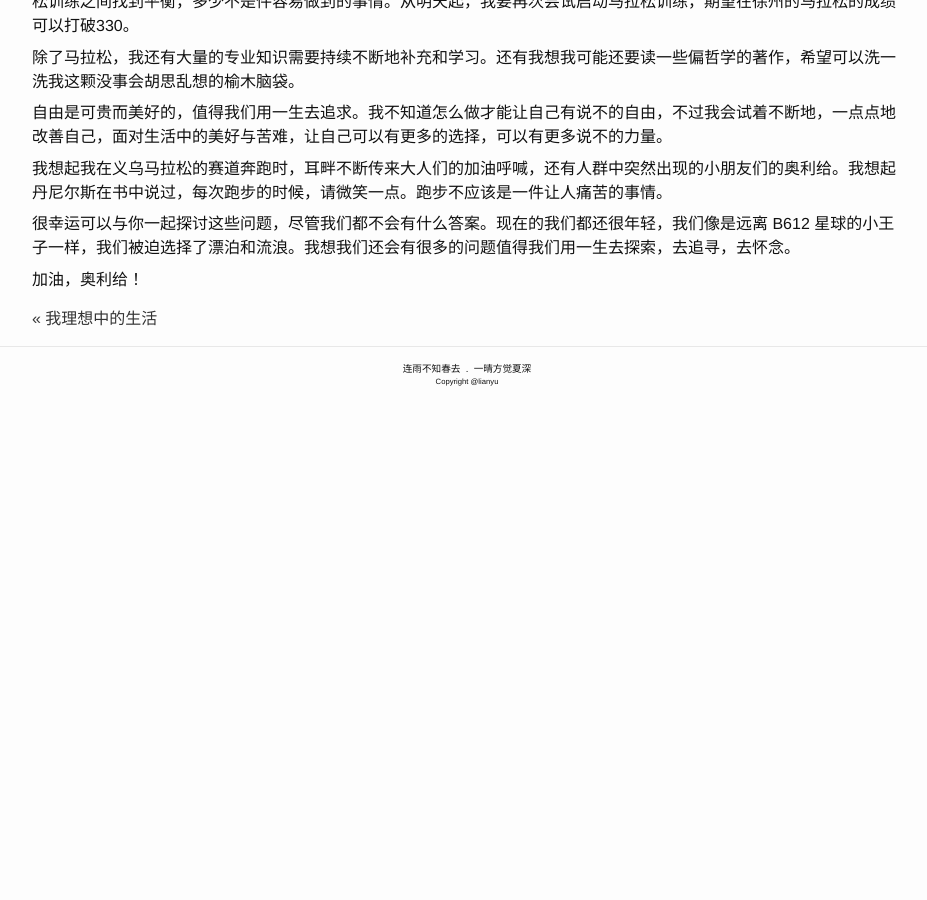
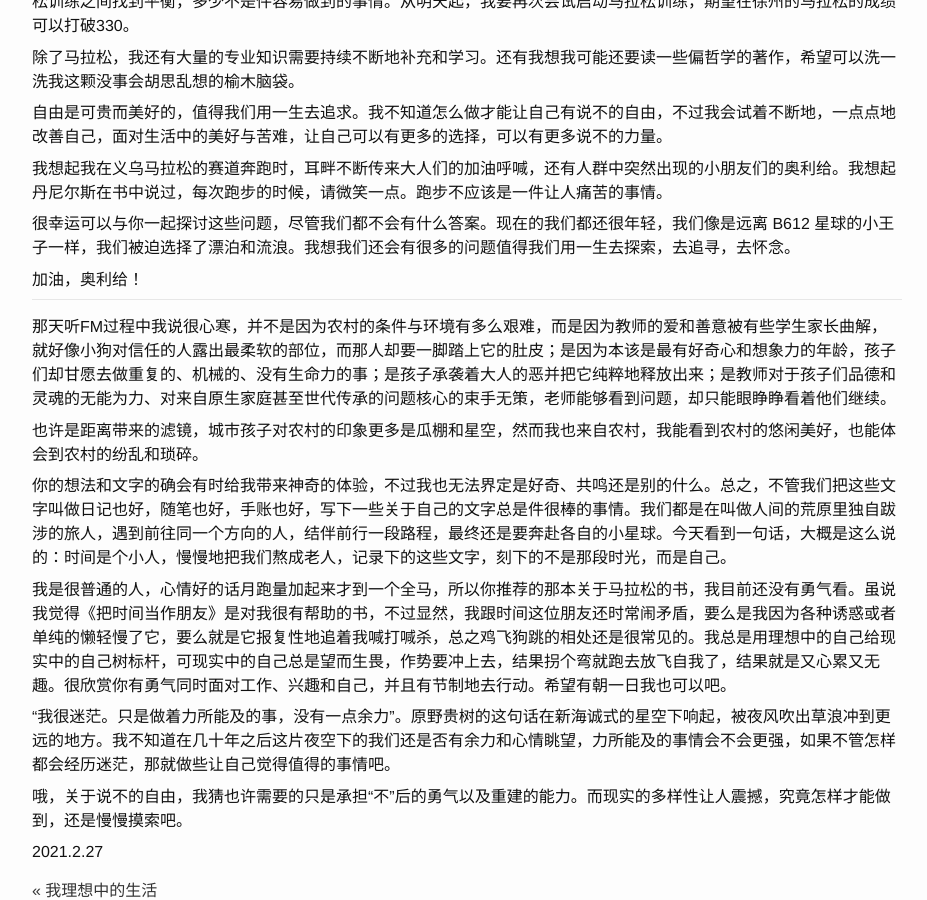
Before and after one commit to lianyu1115/lianyu, a Jekyll site: the page built from _essays/2021-02-26-让自己有说不的自由.md, in a window 1280 px wide and 900 px high, scrolled down 2288 px. Shown: the whole window, without its empty margins (173-1100 px from the left). Built offline with Jekyll 4.4.1, drawn with Linux system fonts in a browser that asks for light colours; before the commit the page ends 2691 px from its top, so only the background shows below that.

Commit message:
Modified:   2021-02-26-让自己有说不的自由.md

```diff
--- a/_essays/2021-02-26-让自己有说不的自由.md
+++ b/_essays/2021-02-26-让自己有说不的自由.md
@@ -73,3 +73,19 @@ tags: ''
 很幸运可以与你一起探讨这些问题，尽管我们都不会有什么答案。现在的我们都还很年轻，我们像是远离 B612 星球的小王子一样，我们被迫选择了漂泊和流浪。我想我们还会有很多的问题值得我们用一生去探索，去追寻，去怀念。
 
 加油，奥利给！
+
+- - -
+
+那天听FM过程中我说很心寒，并不是因为农村的条件与环境有多么艰难，而是因为教师的爱和善意被有些学生家长曲解，就好像小狗对信任的人露出最柔软的部位，而那人却要一脚踏上它的肚皮；是因为本该是最有好奇心和想象力的年龄，孩子们却甘愿去做重复的、机械的、没有生命力的事；是孩子承袭着大人的恶并把它纯粹地释放出来；是教师对于孩子们品德和灵魂的无能为力、对来自原生家庭甚至世代传承的问题核心的束手无策，老师能够看到问题，却只能眼睁睁看着他们继续。
+
+也许是距离带来的滤镜，城市孩子对农村的印象更多是瓜棚和星空，然而我也来自农村，我能看到农村的悠闲美好，也能体会到农村的纷乱和琐碎。
+
+你的想法和文字的确会有时给我带来神奇的体验，不过我也无法界定是好奇、共鸣还是别的什么。总之，不管我们把这些文字叫做日记也好，随笔也好，手账也好，写下一些关于自己的文字总是件很棒的事情。我们都是在叫做人间的荒原里独自跋涉的旅人，遇到前往同一个方向的人，结伴前行一段路程，最终还是要奔赴各自的小星球。今天看到一句话，大概是这么说的：时间是个小人，慢慢地把我们熬成老人，记录下的这些文字，刻下的不是那段时光，而是自己。
+
+我是很普通的人，心情好的话月跑量加起来才到一个全马，所以你推荐的那本关于马拉松的书，我目前还没有勇气看。虽说我觉得《把时间当作朋友》是对我很有帮助的书，不过显然，我跟时间这位朋友还时常闹矛盾，要么是我因为各种诱惑或者单纯的懒轻慢了它，要么就是它报复性地追着我喊打喊杀，总之鸡飞狗跳的相处还是很常见的。我总是用理想中的自己给现实中的自己树标杆，可现实中的自己总是望而生畏，作势要冲上去，结果拐个弯就跑去放飞自我了，结果就是又心累又无趣。很欣赏你有勇气同时面对工作、兴趣和自己，并且有节制地去行动。希望有朝一日我也可以吧。
+
+“我很迷茫。只是做着力所能及的事，没有一点余力”。原野贵树的这句话在新海诚式的星空下响起，被夜风吹出草浪冲到更远的地方。我不知道在几十年之后这片夜空下的我们还是否有余力和心情眺望，力所能及的事情会不会更强，如果不管怎样都会经历迷茫，那就做些让自己觉得值得的事情吧。
+
+哦，关于说不的自由，我猜也许需要的只是承担“不”后的勇气以及重建的能力。而现实的多样性让人震撼，究竟怎样才能做到，还是慢慢摸索吧。
+
+2021.2.27
```
